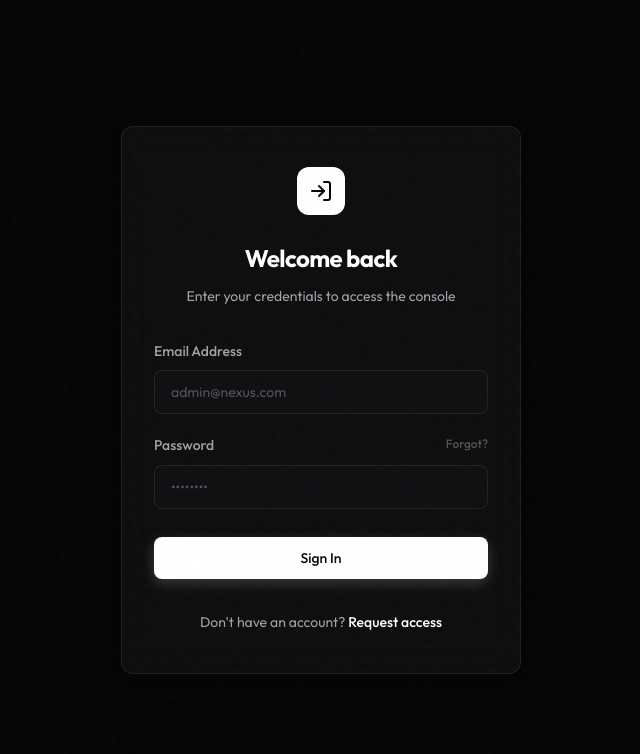
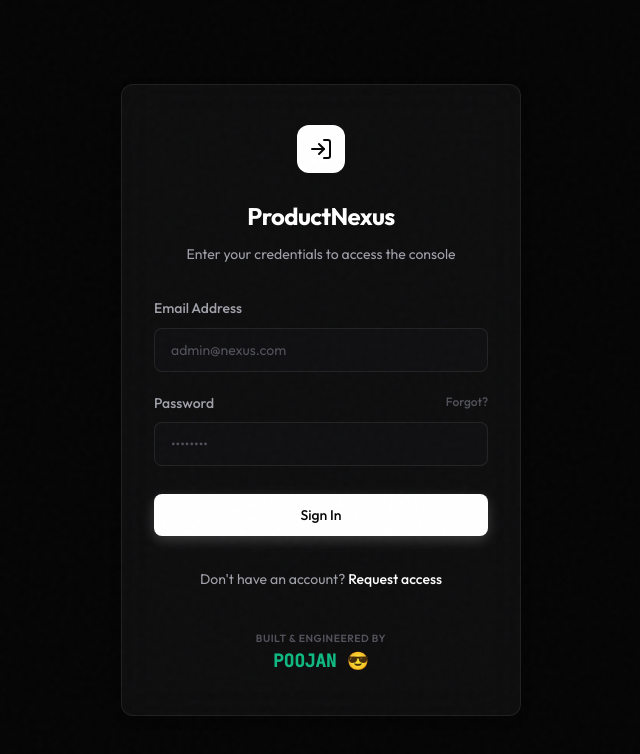
Before and after one commit to Poojan2107/Product-Nexus, a React (Vite) app in the folder frontend/: page /#/login in a window 1280 px wide. Shown: the top 754 px of the page, without its empty margins (319-959 px from the left). Built offline with nearby package versions, Linux system fonts and the light colour scheme; no server answers.

Commit message:
style: add custom Poojan branding to Sidebar, Login, Register and developer console

```diff
--- a/frontend/src/components/Sidebar.jsx
+++ b/frontend/src/components/Sidebar.jsx
@@ -47,8 +47,8 @@ export default function Sidebar({ isOpen, onClose }) {
           alignItems: 'center',
           gap: '0.5rem'
         }}>
-          <div style={{ width: '24px', height: '24px', backgroundColor: 'var(--accent-color)', borderRadius: '4px' }}></div>
-          Nexus OS
+          <div style={{ width: '24px', height: '24px', backgroundColor: 'var(--accent-color)', borderRadius: '4px', display: 'flex', justifyContent: 'center', alignItems: 'center', color: 'var(--bg-primary)', fontWeight: 'bold', fontSize: '14px' }}>P</div>
+          ProductNexus
         </h1>
         {isMobile && (
           <button onClick={onClose} style={{ color: 'var(--text-secondary)' }}>
@@ -96,7 +96,13 @@ export default function Sidebar({ isOpen, onClose }) {
         </ul>
       </nav>
 
-      <div style={{ borderTop: '1px solid var(--border-color)', paddingTop: '1.5rem', marginTop: 'auto' }}>
+      <div style={{ borderTop: '1px solid var(--border-color)', paddingTop: '1.5rem', marginTop: 'auto', display: 'flex', flexDirection: 'column', gap: '1rem' }}>
+        <div style={{ padding: '0 0.5rem', marginBottom: '0.5rem' }}>
+          <p style={{ fontSize: '0.65rem', fontWeight: '600', color: 'var(--text-muted)', letterSpacing: '0.05em', textTransform: 'uppercase' }}>Built & Engineered By</p>
+          <div style={{ display: 'flex', alignItems: 'center', gap: '0.5rem', marginTop: '0.25rem' }}>
+             <span style={{ fontSize: '1.1rem', fontWeight: '700', color: 'var(--success-color)', fontFamily: 'var(--font-mono)' }}>POOJAN 😎</span>
+          </div>
+        </div>
         <button
           onClick={logout}
           style={{
--- a/frontend/src/main.jsx
+++ b/frontend/src/main.jsx
@@ -8,6 +8,12 @@ import { AuthProvider } from "./providers/AuthProvider.jsx";
 import { NotificationProvider } from "./contexts/NotificationContext.jsx";
 import { Provider } from 'react-redux';
 import { store } from './store/store';
+
+console.log(
+  "%c🚀 Engineered by Poojan 😎\n%cWelcome to ProductNexus Enterprise OS",
+  "color: #10b981; font-size: 20px; font-weight: bold; font-family: 'JetBrains Mono', monospace; text-shadow: 0 0 10px rgba(16,185,129,0.5);",
+  "color: #a1a1aa; font-size: 14px; font-family: 'Outfit', sans-serif;"
+);
 
 createRoot(document.getElementById("root")).render(
   <StrictMode>
--- a/frontend/src/pages/Login.jsx
+++ b/frontend/src/pages/Login.jsx
@@ -64,8 +64,8 @@ export default function Login() {
           }}>
             <LogIn size={24} />
           </div>
-          <h2 style={{ fontSize: '1.5rem', fontWeight: '700', letterSpacing: '-0.025em', color: 'var(--text-primary)' }}>
-            Welcome back
+          <h2 style={{ fontSize: '1.5rem', fontWeight: '700', letterSpacing: '-0.025em', color: 'var(--text-primary)', display: 'flex', alignItems: 'center', justifyContent: 'center', gap: '0.5rem' }}>
+            ProductNexus
           </h2>
           <p style={{ color: 'var(--text-secondary)', fontSize: '0.875rem', marginTop: '0.5rem' }}>
             Enter your credentials to access the console
@@ -127,6 +127,11 @@ export default function Login() {
         <p style={{ textAlign: 'center', marginTop: '2rem', fontSize: '0.875rem', color: 'var(--text-secondary)' }}>
           Don't have an account? <Link to="/register" style={{ color: 'var(--text-primary)', fontWeight: '500' }}>Request access</Link>
         </p>
+
+        <div style={{ marginTop: '2.5rem', textAlign: 'center' }}>
+          <p style={{ fontSize: '0.65rem', fontWeight: '600', color: 'var(--text-muted)', letterSpacing: '0.05em', textTransform: 'uppercase' }}>Built & Engineered By</p>
+          <span style={{ fontSize: '1.1rem', fontWeight: '700', color: 'var(--success-color)', fontFamily: 'var(--font-mono)' }}>POOJAN 😎</span>
+        </div>
       </div>
     </div>
   );
--- a/frontend/src/pages/Register.jsx
+++ b/frontend/src/pages/Register.jsx
@@ -62,8 +62,8 @@ export default function Register() {
           }}>
             <UserPlus size={24} />
           </div>
-          <h2 style={{ fontSize: '1.5rem', fontWeight: '700', letterSpacing: '-0.025em', color: 'var(--text-primary)' }}>
-            Request Access
+          <h2 style={{ fontSize: '1.5rem', fontWeight: '700', letterSpacing: '-0.025em', color: 'var(--text-primary)', display: 'flex', alignItems: 'center', justifyContent: 'center', gap: '0.5rem' }}>
+            ProductNexus
           </h2>
           <p style={{ color: 'var(--text-secondary)', fontSize: '0.875rem', marginTop: '0.5rem' }}>
             Create a new administrator account
@@ -133,6 +133,11 @@ export default function Register() {
         <p style={{ textAlign: 'center', marginTop: '2rem', fontSize: '0.875rem', color: 'var(--text-secondary)' }}>
           Already have an account? <Link to="/login" style={{ color: 'var(--text-primary)', fontWeight: '500' }}>Sign in</Link>
         </p>
+
+        <div style={{ marginTop: '2.5rem', textAlign: 'center' }}>
+          <p style={{ fontSize: '0.65rem', fontWeight: '600', color: 'var(--text-muted)', letterSpacing: '0.05em', textTransform: 'uppercase' }}>Built & Engineered By</p>
+          <span style={{ fontSize: '1.1rem', fontWeight: '700', color: 'var(--success-color)', fontFamily: 'var(--font-mono)' }}>POOJAN 😎</span>
+        </div>
       </div>
     </div>
   );
```
